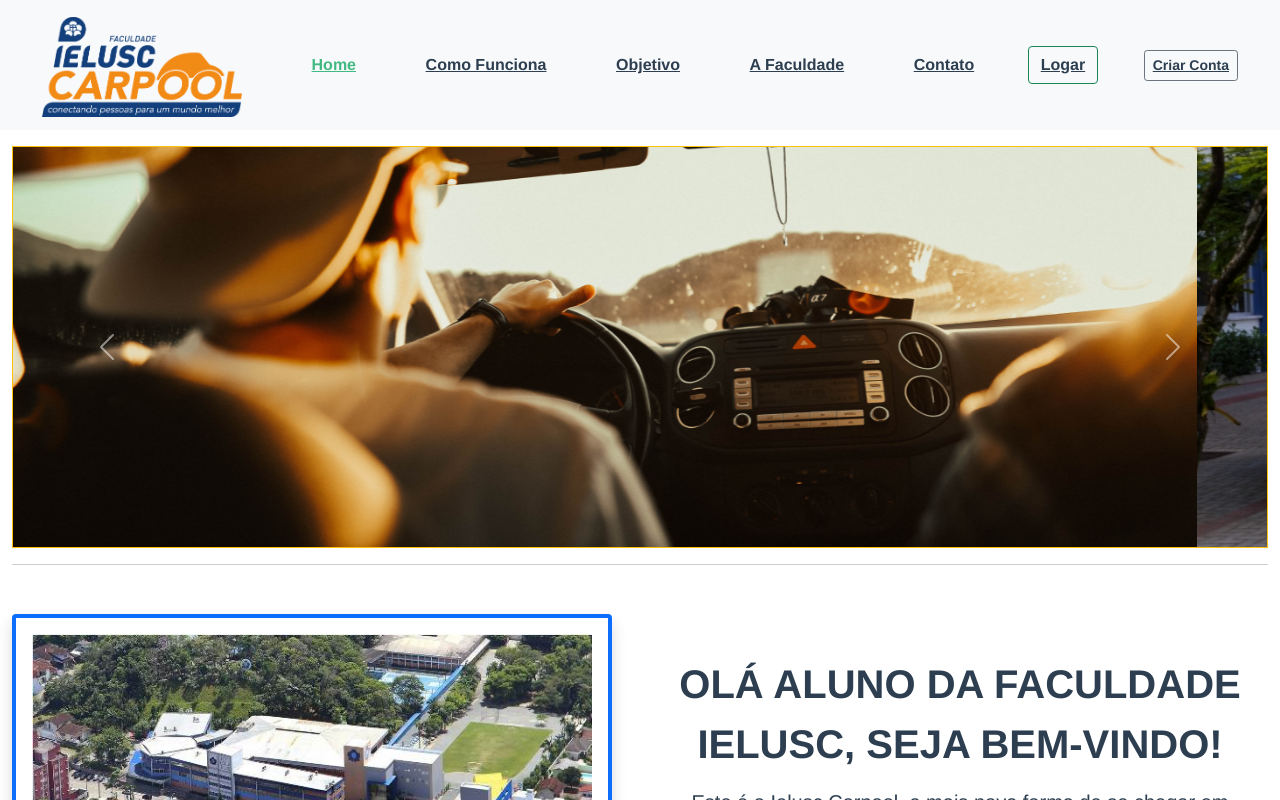
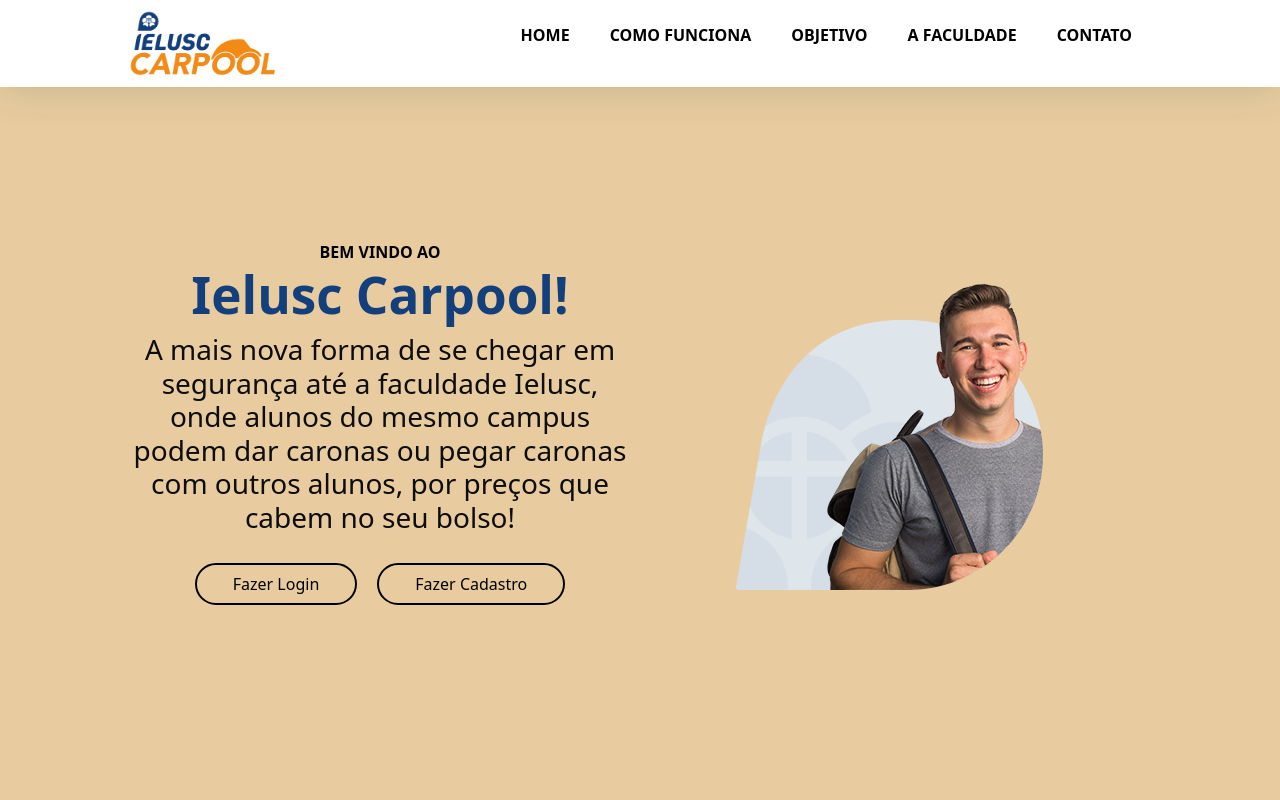
Before and after one commit to alexandresalvador/ieluscarpool, a Vue app: page / in a window 1280 px wide. Shown: the top 800 px of the page. Built offline with nearby package versions, Linux system fonts and the light colour scheme.

Commit message:
Update-05-06

```diff
--- a/package.json
+++ b/package.json
@@ -7,12 +7,15 @@
     "build": "vue-cli-service build"
   },
   "dependencies": {
+    "@popperjs/core": "^2.11.8",
     "bootstrap": "^5.3.0",
+    "bootstrap-icons": "^1.10.5",
     "core-js": "^3.8.3",
     "dotenv": "^16.0.3",
     "font-awesome": "^4.7.0",
     "mongodb": "^5.5.0",
     "mongoose": "^7.2.1",
+    "popper.js": "^1.16.1",
     "require-dir": "^1.2.0",
     "socket.io": "^4.5.2",
     "vue": "^2.6.14",
--- a/src/App.vue
+++ b/src/App.vue
@@ -46,11 +46,14 @@
 
 <style>
 #app {
-  font-family: Avenir, Helvetica, Arial, sans-serif;
+
+  @import url('https://fonts.googleapis.com/css2?family=Poppins:wght@200;300;400;500;600;700&display=swap');
+
+  /* font-family: Avenir, Helvetica, Arial, sans-serif; */
   -webkit-font-smoothing: antialiased;
   -moz-osx-font-smoothing: grayscale;
   text-align: center;
-  color: #2c3e50;
+  color: #0d0d0e;
 }
 
 nav {
--- a/src/components/Footer.vue
+++ b/src/components/Footer.vue
@@ -1,17 +1,25 @@
 <template>
-   <div class="con3">
-      <footer>
+     <section class="contato" id="contato">
+        <div class="social">
+            <a href="https://faculdade.ielusc.br/"><i class='bi bi-house-door-fill'></i></a>
+            <a href="https://www.instagram.com/faculdadeielusc/"><i class='bi bi-instagram' ></i></a>
+            <a href="https://www.youtube.com/@BOMJESUSIELUSCJOINVILLE"><i class="bi bi-youtube"></i></a>
+        </div>
+        <div class="links">
+            <a href="#">Política de Privacidade</a>
+            <a href="#">Termos de Uso</a>
+            <a href="#">Denunciar Problema</a>
+        </div>
         <div
           class="text-center text-dark p-3"
-          style="background-color: rgba(0, 0, 0, 0.2)"
         >
           © 2023 Copyright:
           <a class="text-dark" href="http://www.ielusc.br">Bom Jesus/IELUSC</a>
         </div>
-      </footer>
-    </div>
+    </section>
 </template>
 <script>
+
 import Footer from "@/components/Footer.vue";
 export default {
   name: "Footer",
@@ -22,8 +30,37 @@
 </script>
 <style scoped>
 
-.con3 {
-  padding: 20px;
+.contato{
+    padding: 30px;
+    display: flex;
+    flex-direction: column;
+    align-items: center;
+}
+
+.social a{
+    font-size: 27px;
+    margin: 0.5rem;
+}
+
+.social a .bi{
+  padding: 30px;
+  color: black;
+
+}
+
+.links{
+    margin: 1rem 0 1rem;
+}
+
+.links a{
+    font-size: 1rem;
+    font-weight: 500;
+    color: var(--second-color);
+    padding: 1rem;
+}
+
+.links a:hover{
+    color: var(--main-color);
 }
 
 </style>
--- a/src/components/Navbar.vue
+++ b/src/components/Navbar.vue
@@ -1,6 +1,19 @@
 <template>
   <nav class="navbar bg-light">
-    <div class="container-fluid">
+    <header>
+      <a href="#" class="logo"><img src="../assets/LogoIC01.png" alt="" /></a>
+      <div class="bi bi-menu" id="menu-icon"></div>
+
+      <ul class="nav-bar">
+        <li><a href="#" class="text-decoration-none">Home</a></li>
+        <li><a href="#como-funciona" class="text-decoration-none">Como Funciona</a></li>
+        <li><a href="#sobre" class="text-decoration-none">Objetivo</a></li>
+        <li><a href="#a-faculdade" class="text-decoration-none">A Faculdade</a></li>
+        <li><a href="#o-contato" class="text-decoration-none">Contato</a></li>
+      </ul>
+    </header>
+
+    <!-- <div class="container-fluid">
       <a class="navbar-brand" href="">
         <img
           src="../assets/LogoIC.png"
@@ -41,18 +54,8 @@
         <button class="btn btn-sm btn-outline-secondary" type="button">
           <router-link to="/criar-conta">Criar Conta</router-link>
         </button>
-    </div>
+    </div> -->
   </nav>
-
-  <!-- <nav>
-    <router-link to="/">Home</router-link> |
-    <router-link to="/como-funciona">Como Funciona</router-link> |
-    <router-link to="/sobre">Quem Somos</router-link> |
-    <router-link to="/parceiros">Parceiros</router-link> |
-    <router-link to="/contato">Contato</router-link> |
-    <router-link to="/logar">Logar</router-link> |
-    <router-link to="/criar-conta">Criar Conta</router-link>
-  </nav> -->
 </template>
 
 <script>
@@ -66,4 +69,54 @@
 </script>
 
 <style scoped>
+
+header{
+    position: fixed;
+    width: 100%;
+    top: 0;
+    right: 0;;
+    z-index: 1000;
+    display: flex;
+    align-items: center;
+    justify-content: space-between;
+    background: #fff;
+    box-shadow: 0 4px 41px rgb(14 55 54 / 14%);
+    padding: 10px 10%;
+    transition: 0.2s;
+}
+
+.logo {
+  display: flex;
+  align-items: center;
+}
+.logo img {
+  width: 150px;
+}
+
+.nav-bar {
+  display: flex;
+  list-style: none;
+  /* margin-top: -30px;
+  margin-left: 50%;
+  padding: 2px; */
+}
+
+.nav-bar a {
+  font-size: 1rem;
+  padding: 11px 20px;
+  color: black;
+  font-weight: 600;
+  text-transform: uppercase;
+}
+
+.nav-bar a:hover {
+  color: orange;
+}
+
+#menu-icon {
+  font-size: 24px;
+  cursor: pointer;
+  z-index: 1001;
+  display: none;
+}
 </style>
--- a/src/main.js
+++ b/src/main.js
@@ -4,9 +4,11 @@
 import router from './router'
 //import fontAwesome from 'fontawesome'
  import 'bootstrap';
-// import 'bootstrap/dist/css/bootstrap.min.css';  npm i bootstrap-icons
+ import 'bootstrap/dist/css/bootstrap.min.css';
 
 // Vue.use(Vuelidate);
+
+
 
 Vue.config.productionTip = false
 
--- a/src/views/AboutView.vue
+++ b/src/views/AboutView.vue
@@ -1,5 +1,5 @@
 <template>
-  <div class="container pt-3">
+  <div class="container pt-3" id="sobre">
     <div class="col d-flex align-items-center">
       <div class="container2">
         <div class="about">
--- a/src/views/ContactView.vue
+++ b/src/views/ContactView.vue
@@ -1,5 +1,5 @@
 <template>
-  <div class="container pt-3">
+  <div class="container pt-3" id="o-contato">
     <div class="about">
       <h1>Contato</h1>
       <div class="mb-3">
--- a/src/views/HomeView.vue
+++ b/src/views/HomeView.vue
@@ -1,6 +1,6 @@
 <template>
-  <div class="container-fluid pt-3">
-    <div
+  <div class="con pt-3">
+    <!-- <div
       id="carouselExampleControls"
       class="carousel slide border border-warning"
       data-bs-ride="carousel"
@@ -49,11 +49,34 @@
         <span class="carousel-control-next-icon" aria-hidden="true"></span>
         <span class="visually-hidden">Depois</span>
       </button>
-    </div>
+    </div> -->
+    <section class="home" id="home">
+        <div class="home-text">
+            <span>Bem Vindo ao</span>
+            <h1>Ielusc Carpool!</h1>
+            <h3>A mais nova forma de se chegar em
+              segurança até a faculdade Ielusc, onde alunos do mesmo campus podem dar
+              caronas ou pegar caronas com outros alunos, por preços que cabem no seu bolso!</h3>
+            <section class="buttons" id="buttons">
+                <a href="/logar" class="btn">Fazer Login</a>
+                <a href="/criar-conta" class="btn">Fazer Cadastro</a>
+            </section>
+        </div>
+        <div class="home-img">
+            <img src="../assets/img-3.png" alt="">
 
-    <hr />
+        </div>
+    </section>
+
+
+    <!-- <button class="btn btn-outline-success me-2" type="button">
+          <router-link to="/logar">Logar</router-link>
+        </button>
+        <button class="btn btn-sm btn-outline-secondary" type="button">
+          <router-link to="/criar-conta">Criar Conta</router-link>
+        </button> -->
     <br />
-    <div class="row">
+    <!-- <div class="row">
       <div class="col d-flex justify-content-center" id="img">
         <a class="navbar-brand">
           <img
@@ -78,9 +101,9 @@
           </div>
         </div>
       </div>
-    </div>
+    </div> -->
 
-    <br />
+
     <WhatsView />
 
     <br />
@@ -118,17 +141,100 @@
 
 <style scoped>
 
-#imagem-wrapper {
+/* #imagem-wrapper {
   height: 50vh;
   overflow: hidden;
   position: relative; /* Para fazer que a imagem com position-absolute respeite a sua posição consoante este selector, ou evitar que saia do mesmo */
-}
+/* }
 #imagem {
   width: 600px;
-  /* código abaixo centra a imagem ao centro */
+  /* código abaixo centra a imagem ao centro
   position: absolute;
   top: 50%;
   left: 50%;
   transform: translateX(-50%) translateY(-50%);
+} */
+
+section{
+    padding: 50px 10%;
 }
+
+.home{
+    width: 100%;
+    min-height: 100vh;
+    display: flex;
+    flex-wrap: wrap;
+    align-items: center;
+    background: #E8CC9F;
+    /* azul : #57C6FF fosco: #fcd8af; laranja: #F28A16; */
+    gap: 1rem;
+}
+
+.home-text{
+    flex: 1 1 17rem;
+}
+
+.home-img{
+    flex: 1 1 17rem;
+}
+
+.home-img img{
+    animation: animate 5s linear infinite;
+}
+
+@keyframes animate{
+    0%{
+        transform: translate(-11px, 0);
+    }
+
+    50%{
+        transform: translate(-0px, -11px);
+    }
+
+    100%{
+        transform: translate(-11px, 0);
+    }
+}
+
+.home-text span{
+    font-size: 1rem;
+    text-transform: uppercase;
+    font-weight: 600;
+    color: black;
+}
+
+.home-text h1{
+    font-size: 3.2rem;
+    color: #13407C;
+    font-weight: bolder;
+}
+
+.home-text h2{
+    font-size: 1.8rem;
+    font-weight: 600;
+    color: black;
+    text-transform: uppercase;
+    margin: 0.5rem 0 1.4rem;
+}
+
+.buttons {
+  padding: 10px;
+}
+
+.btn{
+    padding: 7px 36px;
+    border: 2px solid black;
+    border-radius: 40px;
+    color: black;
+    font-weight: 500;
+    margin: 10px;
+}
+
+.btn:hover{
+    color: #fff;
+    background: #13407C;
+}
+
+
+
 </style>
--- a/src/views/PartnersView.vue
+++ b/src/views/PartnersView.vue
@@ -1,5 +1,5 @@
 <template>
-   <div class="container pt-3">
+   <div class="container pt-3" id="a-faculdade">
     <div class="about">
       <div class="container3">
       <div class="row">
--- a/src/views/WhatsView.vue
+++ b/src/views/WhatsView.vue
@@ -1,5 +1,5 @@
 <template>
-  <div class="container pt-3">
+  <div class="container pt-3" id="como-funciona">
     <div class="about">
       <h1>Como Funciona o Aplicativo ?</h1>
       <p>
```
Also changed, not shown: src/views/CreateProfile.vue (+214 -104 lines), src/assets/LogoIC01.png (added), 1 other file (tests, documents, lock files or other folders).
